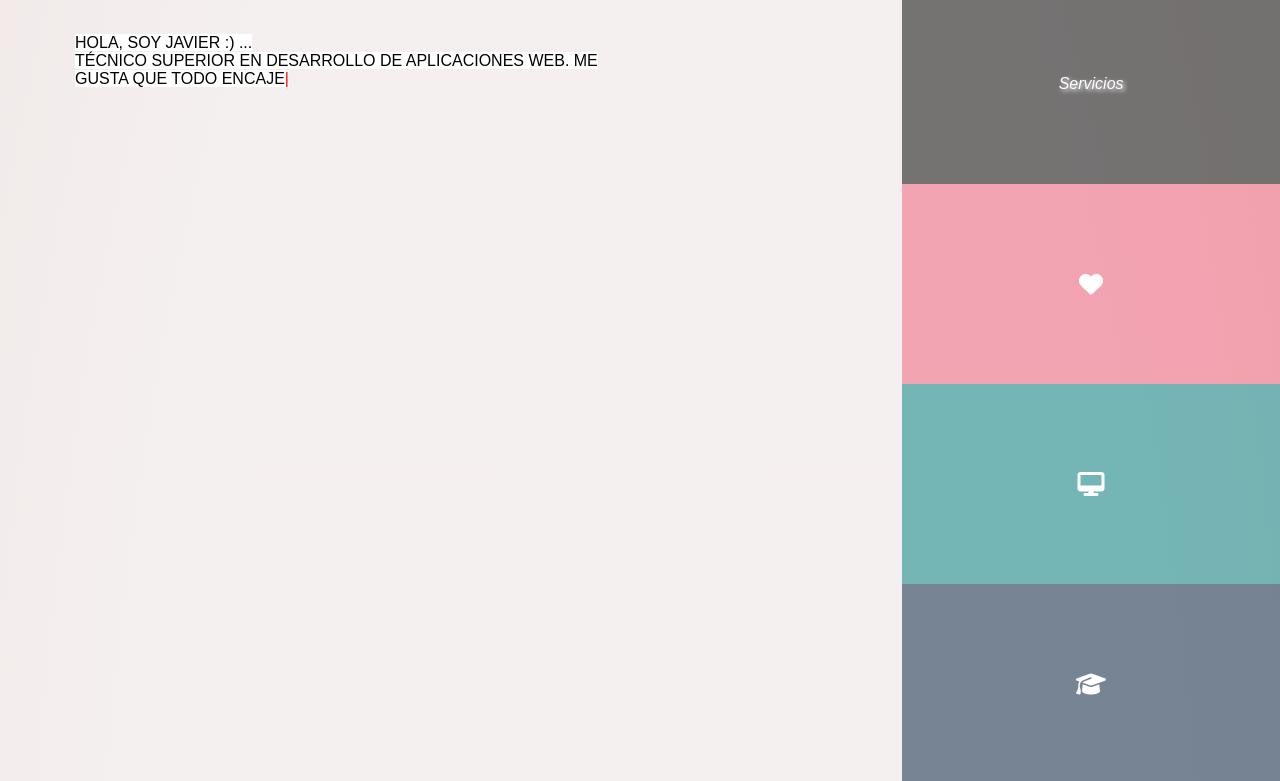
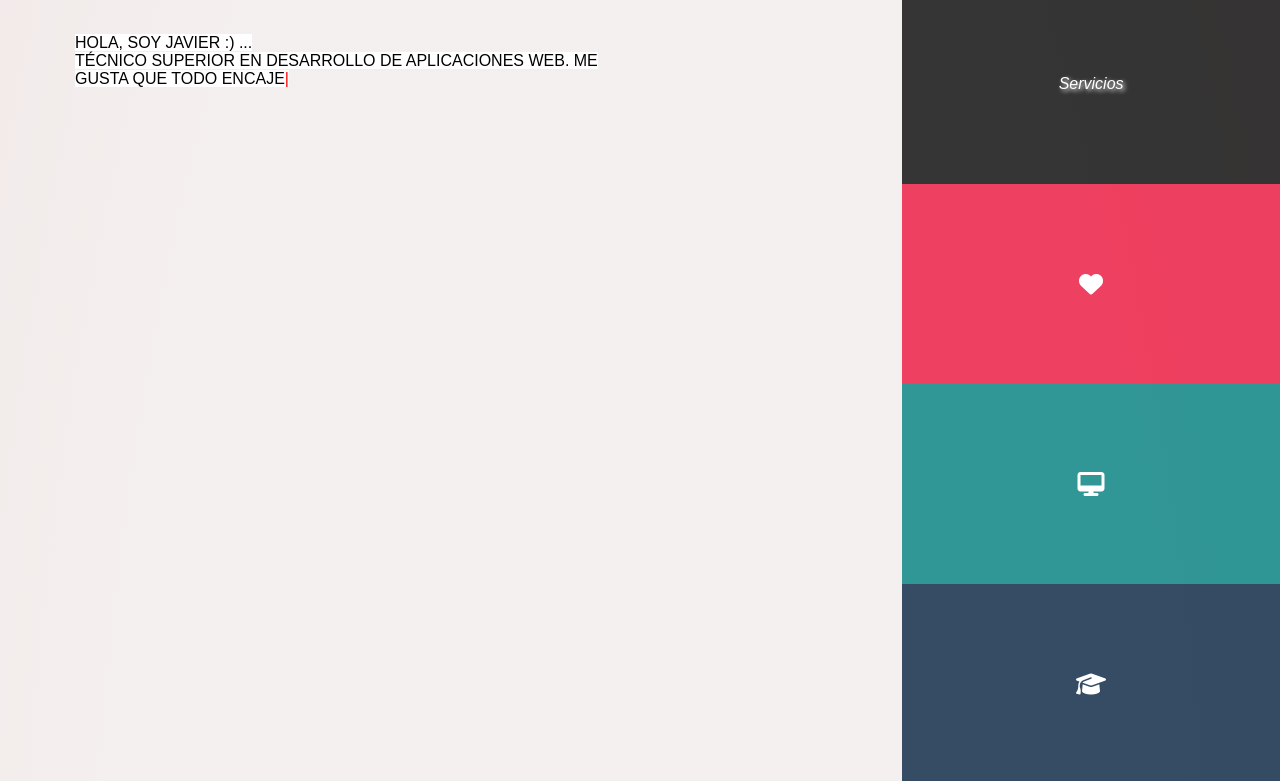
Before and after one commit to javierjatar/javierjatar.github.io, a plain HTML site: page index.html in a window 1280 px wide. Shown: the part 42-823 px from the top of the page. Drawn offline with nearby package versions, Linux system fonts and the light colour scheme; a web font is replaced by a local one.

Commit message:
merge landing page

```diff
--- a/index.html
+++ b/index.html
@@ -116,7 +116,7 @@
         <div id="contact_section"><div class="back-text"><p><span style="color: #bdf7ce; background-color: black;">'Tarjeta de presentaci&oacute;n'</span>: es una imagen... si quieres puedes guardarla</p><img id="tarjeta" src="23655.jpg" alt=""></div>
             <form action="https://formspree.io/f/xyyoqjoz" method="POST">
                 <div class="form_container">
-                    <input type="text" name="name" id="" placeholder="Name" autofocus>
+                    <input type="text" name="name" id="" placeholder="Name">
                     <input type="text" name="surname" id="" placeholder="Surname">
                     <input type="email" name="_replyto" placeholder="Email">
                     <textarea class="form_input-message" name="message" id="" cols="30" rows="10"></textarea>
--- a/style.css
+++ b/style.css
@@ -261,7 +261,7 @@ form{
 }
 
 .servicios{
-    background-color: #00000085;
+    background-color: #000000c7;
 }
 
 .servicios, .valores, .tecnologias, .formacion{
@@ -277,17 +277,17 @@ form{
 }
 
 .valores{
-    background-color: #ed143d59;
+    background-color: #ed143dcc;
     /*border: 3px solid teal;*/
 }
 
 .tecnologias{
 
-    background-color: #00808085;
+    background-color: #008080cc;
 }
 
 .formacion{
-    background-color: #05234285;
+    background-color: #052342cc;
     color: white;
 }
 
```
